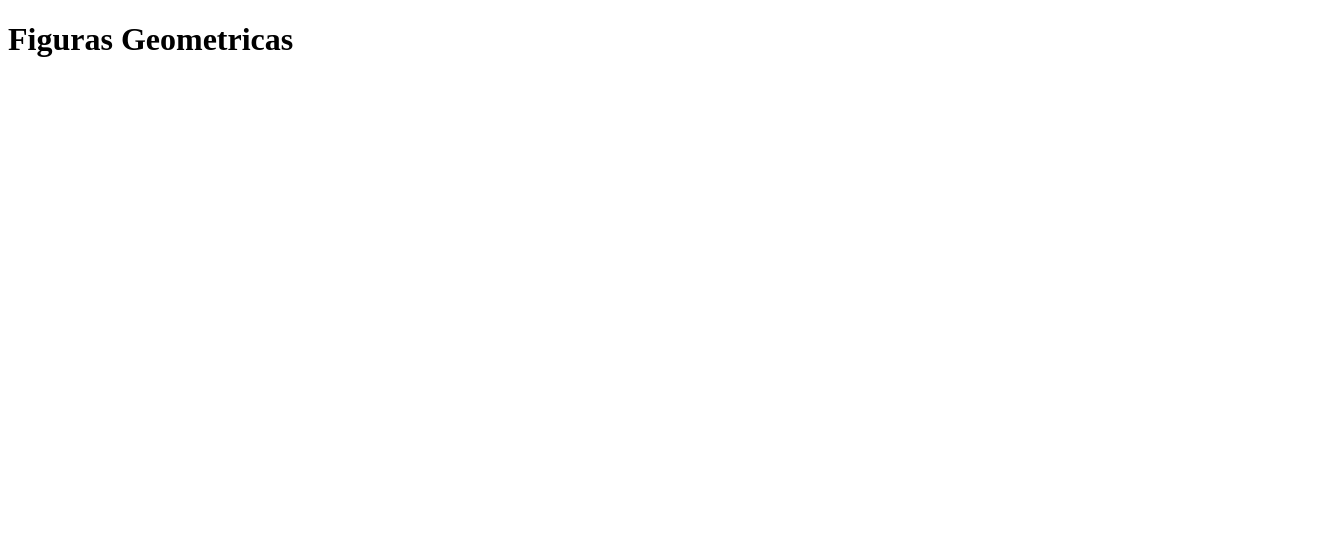
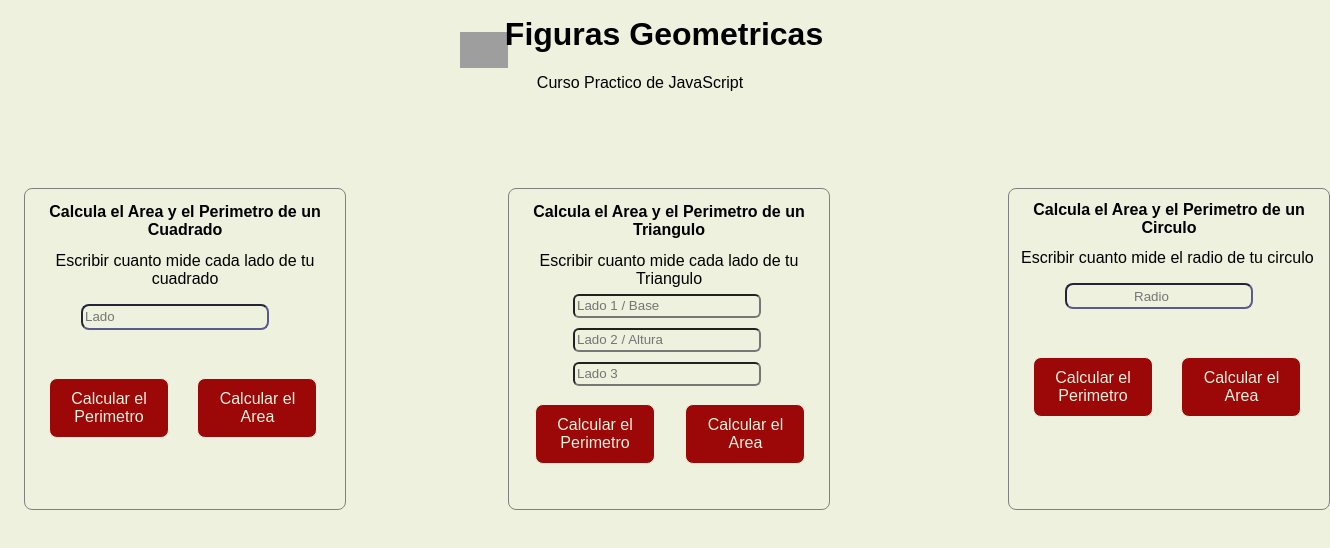
Before and after one commit to dabi2002/curso-practico-javascript-platzi, a plain HTML site: page figuras.html in a window 1280 px wide. Shown: the whole page, 1330 px wide, since content can reach past the window. Drawn offline with Linux system fonts and the light colour scheme; grey boxes are pictures that could not be loaded; a web font is replaced by a local one.

Commit message:
Cambios y añadiduras de curso de js de platzi (el ejercicio de las figuras) y del curso de SoyDalto

```diff
--- /dev/null
+++ b/figuras.css
@@ -0,0 +1,163 @@
+:root{
+    --white: #edf1dd;
+    --blue: #5a5a8d;
+    --yellow: #c9bb02;
+    --red: #9c0808;
+    --sm: 12px;
+    --md: 16px;
+    --lg: 20px
+    --xlg: 24px
+}
+*{
+    background-color: var(--white);
+    font-family: 'Kdam Thmor Pro', sans-serif;
+}
+
+.cabecera {
+    display: block;
+    text-align: center;
+    margin-top: 0px;
+}
+.cabecera > h1{
+    margin-left: 48px;
+}
+
+.imagen_titulo{
+    margin-bottom: -60px;
+    margin-left: -320px;
+}
+
+
+.imagen_titulo img{
+    width: 48px;
+    width: 48px;
+}
+
+.cuadros{
+    display: grid;
+    grid-template-columns: repeat(3, 100px);
+    grid-gap: 400px;
+}
+.cuadrado{
+    margin-top: 80px;
+    margin-left: 16px;
+    width: 320px;
+    height: 320px;
+    border: 1px solid grey ;
+    border-radius: 8px;
+}
+
+.cuadrado > h2{
+    text-align: center;
+    font-size: var(--xlg);
+}
+
+.contenido_cuadrado > label{
+    text-align: center;
+    display: flex;
+    flex-direction: row;
+}
+
+#inputCuadrado{
+    width: 180px;
+    height: 20px;
+    border-color: var(--blue);
+    border-radius: 8px;
+    display: flex;
+    margin-top: 16px;
+    margin-left: 56px;
+
+}
+.contenido_cuadrado > button{
+    background-color: var(--red);
+    margin: 48px 0 0px 24px;
+    width: 120px;
+    height: 60px;
+    border: 1px solid ;
+    color: var(--white);
+    font-size: var(--md);
+    border-radius: 8px;
+}
+
+.triangulo{
+    margin-top: 80px;
+    width: 320px;
+    height: 320px;
+    border: 1px solid grey ;
+    border-radius: 8px;
+}
+
+.triangulo > h2{
+    text-align: center;
+    font-size: var(--xlg);
+}
+
+.contenido_triangulo > label{
+    text-align: center;
+    display: flex;
+    flex-direction: row;
+}
+
+#inputTriangulo1, #inputTriangulo2, #inputTriangulo3{
+    width: 180px;
+    height: 18px;
+    margin-bottom: 10px;
+    border-radius: 6px;
+    display: flex;
+    margin-top: 6px;
+    margin-left: 64px;
+
+}
+.contenido_triangulo > button{
+    background-color: var(--red);
+    margin: 8px 0 0px 26px;
+    width: 120px;
+    height: 60px;
+    font-size: var(--md);
+    border-radius: 8px;
+    border: 1px solid ;
+    color: var(--white);
+}
+.circulo{
+    margin-top: 80px;
+    margin-right: 16px;
+    width: 320px;
+    height: 320px;
+    border: 1px solid grey ;
+    border-radius: 8px;
+}
+
+.circulo > h2{
+    text-align: center;
+    font-size: var(--xlg);
+    margin: 12px 12px 12px 12px;
+}
+
+.contenido_circulo > label{
+    margin: 12px 12px 12px 12px;
+    text-align: center;
+    display: flex;
+    flex-direction: row;
+}
+
+#inputCirculo{
+    text-align: center;
+    width: 180px;
+    height: 20px;
+    border-color: var(--blue);
+    border-radius: 8px;
+    display: flex;
+    margin-top: 16px;
+    margin-left: 56px;
+
+}
+.contenido_circulo > button{
+    background-color: var(--red);
+    margin: 48px 0 0px 24px;
+    width: 120px;
+    height: 60px;
+    border: 1px solid ;
+    color: var(--white);
+    font-size: var(--md);
+    border-radius: 8px;
+}
--- a/figuras.html
+++ b/figuras.html
@@ -5,12 +5,75 @@
     <meta http-equiv="X-UA-Compatible" content="IE=edge">
     <meta name="viewport" content="width=device-width, initial-scale=1.0">
     <title>Figuras Geometricas | Curso Practico de JavaScript en Platzi</title>
+    <link rel="stylesheet" href="figuras.css">
+    <link rel="preconnect" href="https://fonts.googleapis.com">
+    <link rel="preconnect" href="https://fonts.gstatic.com" crossorigin>
+    <link href="https://fonts.googleapis.com/css2?family=Kdam+Thmor+Pro&display=swap" rel="stylesheet">
 </head>
 <body>
-    <h1>
+    <header class="cabecera">
+        <h1>
+            <figure class="imagen_titulo"><img src="https://static.platzi.com/media/learningpath/badges/a1755d74-68aa-4341-9efb-44902dda50f0.jpg" alt="logojs"></figure>
         Figuras Geometricas
     </h1>
+    <p>Curso Practico de JavaScript</p>
+    </header>
 
+    <div class="cuadros">
+    <section class="cuadrado">
+        <h2>Calcula el Area y el Perimetro de un Cuadrado</h2>
+        <form class="contenido_cuadrado">
+            <label for="inputCuadrado">
+                Escribir cuanto mide cada lado de tu cuadrado
+            </label>
+            <input type="number" id="inputCuadrado" placeholder="Lado">
+            <button type="button" onclick="calcularPerimetroCuadrado()">
+                Calcular el Perimetro
+            </button>
+            <button type="button" onclick="calcularAreaCuadrado()">
+                Calcular el Area
+            </button>
+        </form>
+    </section>
+    <script src="./figuras.js"></script>
+
+
+
+    <section class="triangulo">
+        <h2>Calcula el Area y el Perimetro de un Triangulo</h2>
+        <form class="contenido_triangulo">
+            <label>
+                Escribir cuanto mide cada lado de tu Triangulo
+            </label>
+            <input type="number" id="inputTriangulo1" placeholder="Lado 1 / Base">
+            <input type="number" id="inputTriangulo2" placeholder="Lado 2 / Altura">
+            <input type="number" id="inputTriangulo3" placeholder="Lado 3">
+            <button type="button" onclick="calcularPerimetroTriangulo()">
+                Calcular el Perimetro
+            </button>
+            <button type="button" onclick="calcularAreaTriangulo()">Calcular el Area</button>
+        </form>
+    </section>
+    <script src="./figuras.js"></script>
+
+
+
+    <section class="circulo">
+        <h2>Calcula el Area y el Perimetro de un
+            Circulo</h2>
+        <form class="contenido_circulo">
+            <label for="inputCirculo">
+                Escribir cuanto mide el radio de tu circulo
+            </label>
+            <input type="number" id="inputCirculo" placeholder="Radio">
+            <button type="button" onclick="calcularPerimetroCirculo()">
+                Calcular el Perimetro
+            </button>
+            <button type="button" onclick="calcularAreaCirculo()"> Calcular el Area</button>
+
+        </form>
+    </section>
+</div>
     <script src="./figuras.js"></script>
 </body>
 </html>
--- a/figuras.js
+++ b/figuras.js
@@ -3,7 +3,7 @@ console.group("Cuadrado")
 
 
 function perimetroCuadrado(lado){
-    return lado * 4;
+    return 4 * lado;
 }
 
 
@@ -42,3 +42,58 @@ function areaCirculo (radio){
 }
 
 console.groupEnd()
+
+//Cuadrado con interaccion desde el HTML
+
+function calcularPerimetroCuadrado() {
+    const input = document.getElementById("inputCuadrado");
+    const value = input.value;
+
+    const perimetro = perimetroCuadrado(value);
+    alert(perimetro);
+}
+
+
+function calcularAreaCuadrado() {
+    const input = document.getElementById("inputCuadrado");
+    const value = input.value;
+
+    const area = areaCuadrado(value)
+    alert(area + `m²`)
+}
+
+
+// Triangulo con interaccion desde eL HTML
+
+function calcularPerimetroTriangulo() {
+   let input = [parseInt(document.getElementById('inputTriangulo1').value),
+   parseInt(document.getElementById('inputTriangulo2').value), parseInt(document.getElementById('inputTriangulo3').value)]
+
+    const perimetro = perimetroTriangulo(input[0], input[1], input[2]);
+    alert(perimetro);
+}
+
+function calcularAreaTriangulo() {
+    const input =  [document.getElementById('inputTriangulo1'),
+   document.getElementById('inputTriangulo2')]
+
+    const area = areaTriangulo(input[0].value, input[1].value)
+    alert(area + `m²`)
+}
+
+// Circulo con interaccion desde el HTML
+
+function calcularPerimetroCirculo() {
+    const input = document.getElementById("inputCirculo");
+    const value = input.value;
+
+    const perimetro = perimetroCirculo(value)
+    alert(perimetro);
+}
+
+function calcularAreaCirculo() {
+    const input = document.getElementById("inputCirculo");
+    const value = input.value;
+
+    const area = areaCirculo(value)
+    alert(area + `m²`);}
```
Also changed, not shown: SoyDalton/apps.js (added, +52 -0 lines), SoyDalton/celulares.js (added, +81 -0 lines), SoyDalton/index.html (+1 -1 lines), isoceles.html (added, +28 -0 lines), isoceles.js (added, +32 -0 lines).
